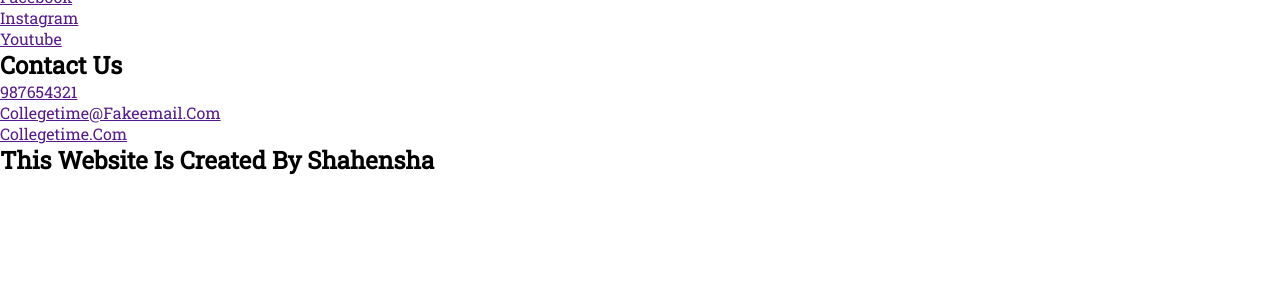
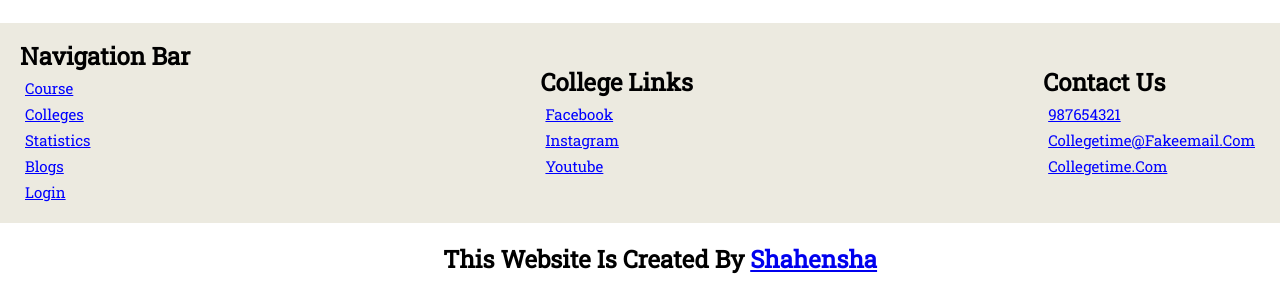
Before and after one commit to mr-shahensha/collegeTime, a PHP site: page /home.php in a window 1280 px wide. Shown: the part 1922-2217 px from the top of the page. Before the commit the page ends 2097 px from the top, so only its background shows below. Run offline with PHP 8.4, Linux system fonts and the light colour scheme.

Commit message:
home page done :)

```diff
--- a/css/home.css
+++ b/css/home.css
@@ -79,6 +79,8 @@ margin-left: 80px;
     margin-left: 150px;
 }
 .latest-news-tab{
+    font-size: 35px;
+    font-weight: 600;
     display: flex;
     justify-content: center;
     align-items: center;
@@ -101,8 +103,8 @@ margin-left: 80px;
     justify-content: center;
 }
 .news-post img{
-    height: 300px;
-    width: 400px;
+    height: 400px;
+    width: 500px;
     align-items: center;
     overflow: hidden;
 }
@@ -133,6 +135,49 @@ margin-left: 80px;
     margin-left: 10%;
 }
 .legecy img{
-    width: 400px;
-    height: 300px;
+    width: 500px;
+    height:400px;
 }
+.legecy-comment{
+    width: 60%;
+    justify-content: center;
+    align-items: center;
+    margin: 20px;
+    margin-left: 10%;
+}
+.legecy-comment h1{
+    font-size: 45px;
+    font-weight: 600;
+}
+.legecy-comment p{
+    font-size: 25px;
+    font-weight: 400;
+    color: rgb(90, 88, 88);
+}
+.footer{
+    display: flex;
+    justify-content: space-between;
+    align-items: center;
+    height: 200px;
+    width:100%;
+    background-color: rgb(236, 234, 224);
+    color: black;
+    padding: 0 20px;
+}
+.pages ul li , .link ul li, .contacts ul li {
+    justify-content: center;
+    align-items: center;
+    list-style: none;
+    margin: 5px;
+}
+.pages ul li a , .link ul li a, .contacts ul li a {
+    color: blue;
+    font-size: 15px;
+}
+.end{
+    display: flex;
+    width: 100%;
+    justify-content: center;
+    align-items: center;
+    margin: 20px;
+}
--- a/home.php
+++ b/home.php
@@ -57,7 +57,7 @@
         <img src="assets/main-image.jpg" alt="">
         </div>
             <div class="legecy-comment">
-                <h1>Legecy that we are caring for 105years</h1>
+                <h1>Legecy that we are carring <br> for 105 years</h1>
                 <p>And we promise we will carry forever</p>
             </div>
     </section>
@@ -95,7 +95,7 @@
     </section>
     <!-- finally me :) -->
     <section class="end">
-        <h1>this website is created by <span>Shahensha</span></h1>
+        <h1>this website is created by <a href="https:/shahensha.tech" target="_blank">Shahensha</a></h1>
     </section>
 </body>
 </html>
```
